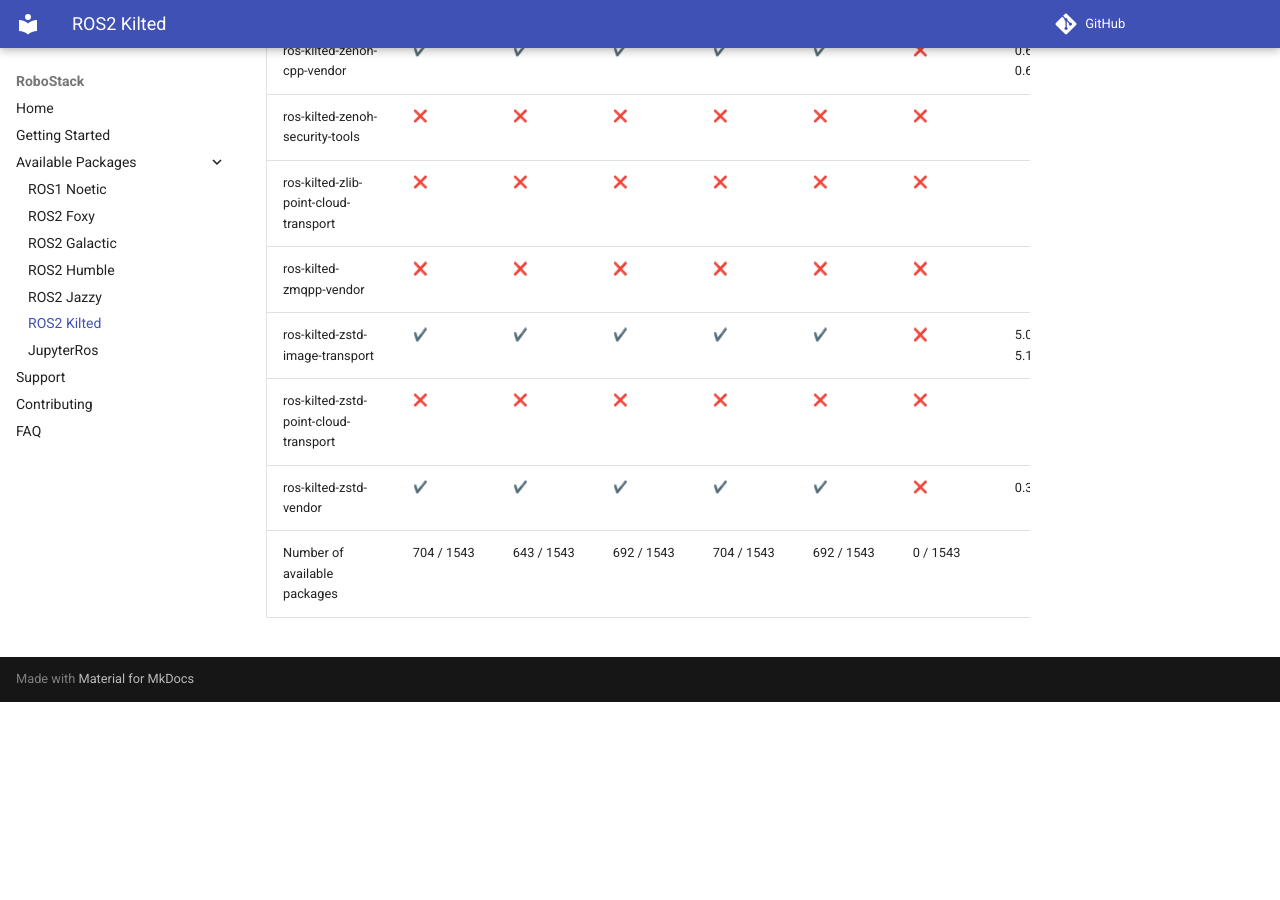
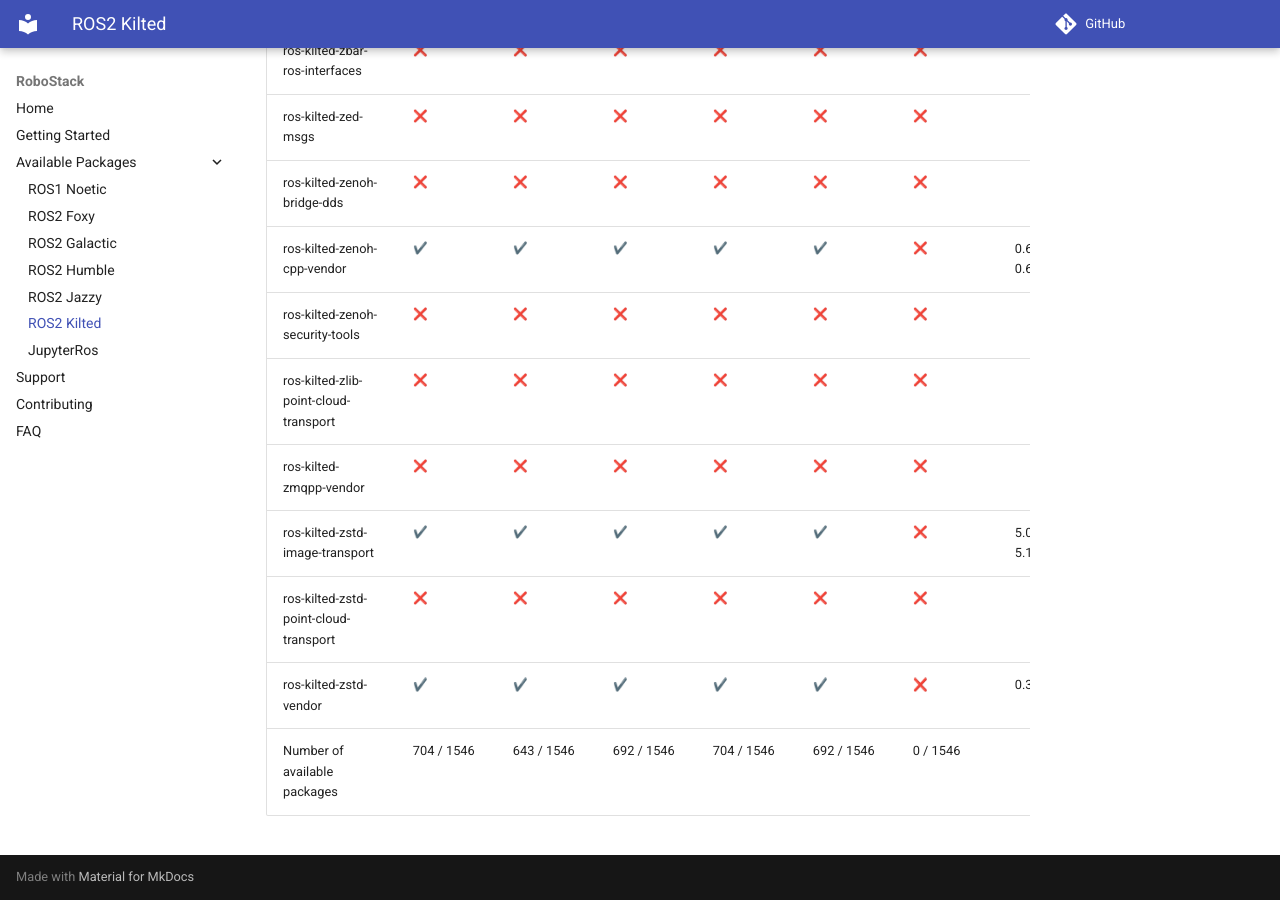
Before and after one commit to RoboStack/robostack.github.io, an MkDocs documentation site: the page built from docs/kilted.md, in a window 1280 px wide and 900 px high, scrolled down 114044 px. Built offline with MkDocs 1.6.1 and Material for MkDocs 9.7.7, drawn with Linux system fonts in a browser that asks for light colours; emoji names are drawn with the system emoji font; comment, search, counter and statistics services are not loaded; before the commit the page ends 114746 px from its top, so only the background shows below that; some of the changed text lies outside the part shown.

Commit message:
Update tables

```diff
--- a/docs/kilted.md
+++ b/docs/kilted.md
@@ -1543,4 +1546,4 @@
 | ros-kilted-zstd-image-transport | :heavy_check_mark: { data-sort='1' } | :heavy_check_mark: { data-sort='1' } | :heavy_check_mark: { data-sort='1' } | :heavy_check_mark: { data-sort='1' } | :heavy_check_mark: { data-sort='1' } | :x: { data-sort='0' } | 5.0.2, 5.1.0, 5.1.1  |
 | ros-kilted-zstd-point-cloud-transport | :x: { data-sort='0' } | :x: { data-sort='0' } | :x: { data-sort='0' } | :x: { data-sort='0' } | :x: { data-sort='0' } | :x: { data-sort='0' } |   |
 | ros-kilted-zstd-vendor | :heavy_check_mark: { data-sort='1' } | :heavy_check_mark: { data-sort='1' } | :heavy_check_mark: { data-sort='1' } | :heavy_check_mark: { data-sort='1' } | :heavy_check_mark: { data-sort='1' } | :x: { data-sort='0' } | 0.32.0  |
-| Number of available packages |  704 / 1543 | 643 / 1543 | 692 / 1543 | 704 / 1543 | 692 / 1543 | 0 / 1543 |
+| Number of available packages |  704 / 1546 | 643 / 1546 | 692 / 1546 | 704 / 1546 | 692 / 1546 | 0 / 1546 |
```
Also changed, not shown: other parts of docs/kilted.md (+3 -0 lines), docs/humble.md (+3 -2 lines), docs/jazzy.md (+4 -1 lines).
